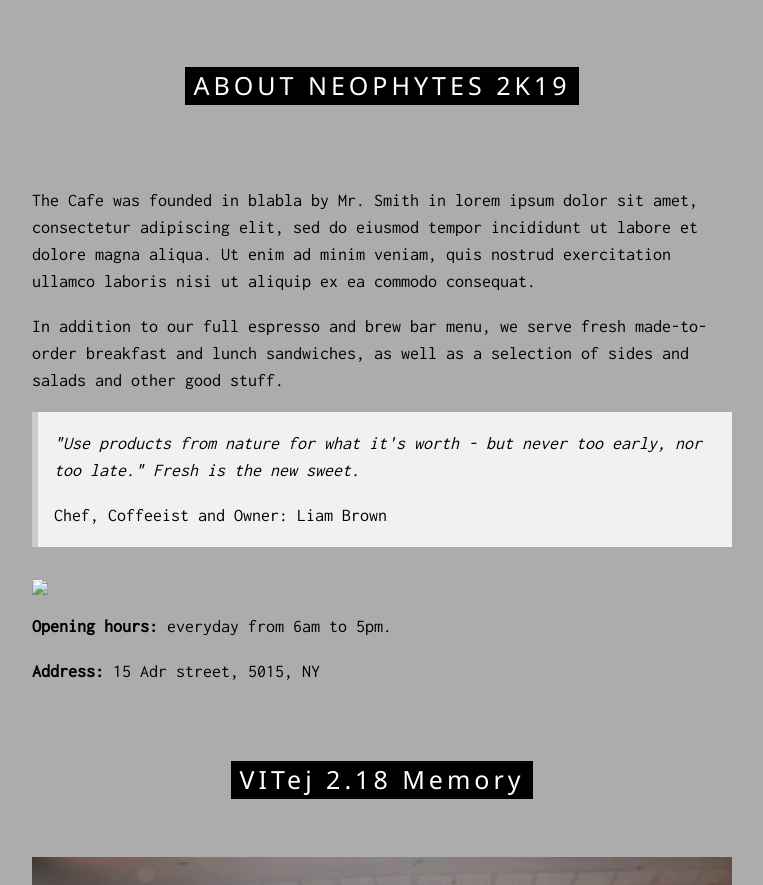
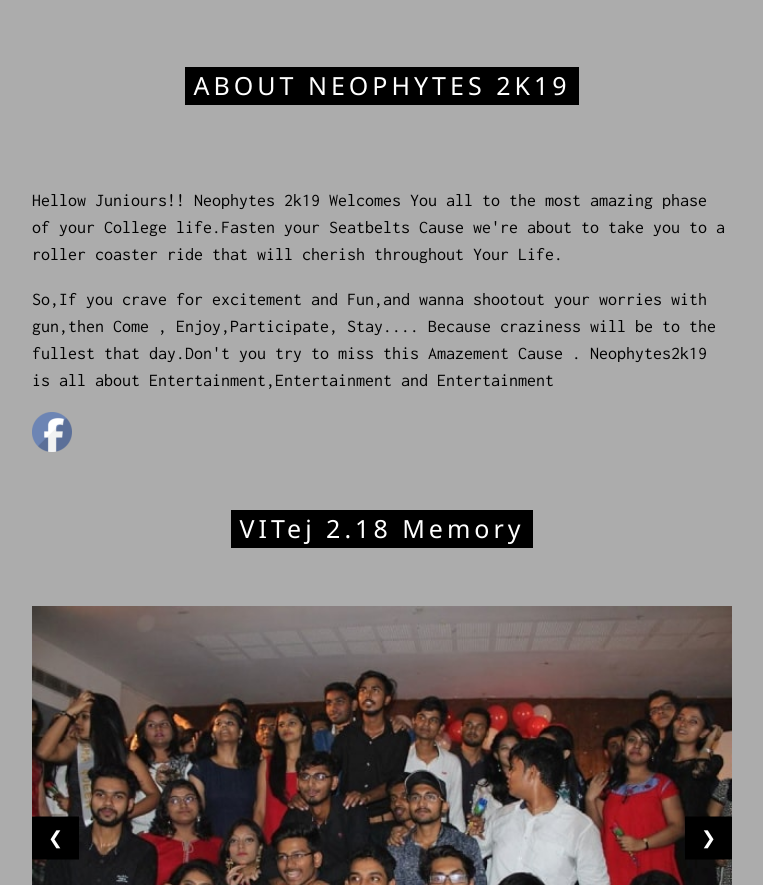
Before and after one commit to Pawanpankaj/neophytesweb, a plain HTML site: page index.html in a window 1280 px wide. Shown: the part 607-1492 px from the top of the page, without its empty margins (258-1021 px from the left). Drawn offline with Linux system fonts and the light colour scheme.

Commit message:
Added about

```diff
--- a/index.html
+++ b/index.html
@@ -102,15 +102,9 @@ h5{
 <div class="w3-container" id="about">
   <div class="w3-content" style="max-width:700px">
     <h5 class="w3-center w3-padding-64"><span class="w3-tag w3-wide">ABOUT NEOPHYTES 2K19</span></h5>
-    <p>The Cafe was founded in blabla by Mr. Smith in lorem ipsum dolor sit amet, consectetur adipiscing elit, sed do eiusmod tempor incididunt ut labore et dolore magna aliqua. Ut enim ad minim veniam, quis nostrud exercitation ullamco laboris nisi ut aliquip ex ea commodo consequat.</p>
-    <p>In addition to our full espresso and brew bar menu, we serve fresh made-to-order breakfast and lunch sandwiches, as well as a selection of sides and salads and other good stuff.</p>
-    <div class="w3-panel w3-leftbar w3-light-grey">
-      <p><i>"Use products from nature for what it's worth - but never too early, nor too late." Fresh is the new sweet.</i></p>
-      <p>Chef, Coffeeist and Owner: Liam Brown</p>
-    </div>
-    <img src="/w3images/coffeeshop.jpg" style="width:100%;max-width:1000px" class="w3-margin-top">
-    <p><strong>Opening hours:</strong> everyday from 6am to 5pm.</p>
-    <p><strong>Address:</strong> 15 Adr street, 5015, NY</p>
+    <p>Hellow Juniours!!  Neophytes 2k19  Welcomes You  all to the most amazing phase of your College life.Fasten your Seatbelts Cause we're about to take  you to a roller coaster ride that will cherish throughout Your Life.</p>
+    <p>So,If you crave for excitement and Fun,and wanna shootout your worries with gun,then Come , Enjoy,Participate, Stay.... Because craziness will be to the fullest that day.Don't you try to miss this Amazement Cause . Neophytes2k19 is all about Entertainment,Entertainment and Entertainment</p>
+	 <a target="_blank" href="https://www.facebook.com/neophytes2k19"> <img class="social" src="fb-logo.png"/> </a>
   </div>
 </div>
 
```
